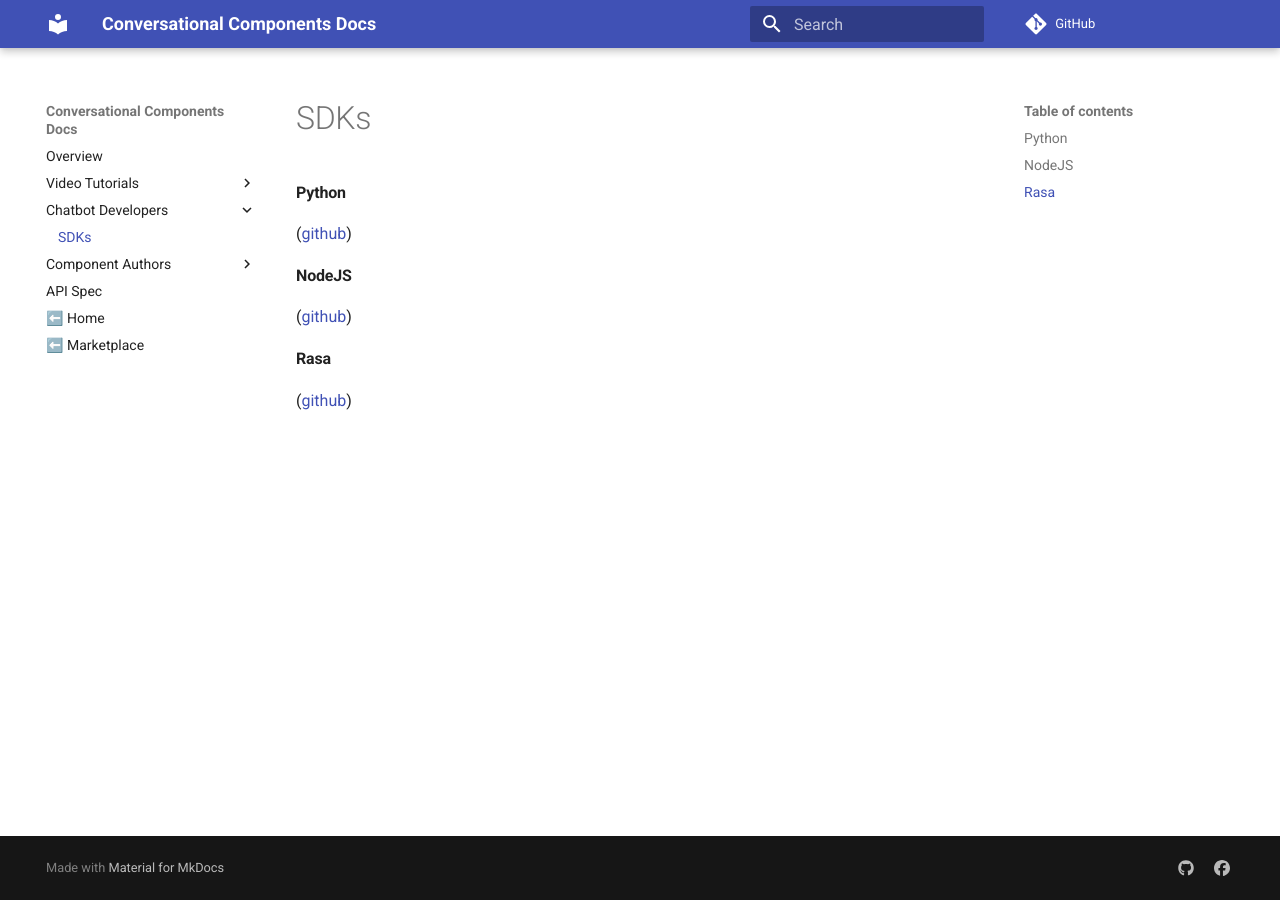
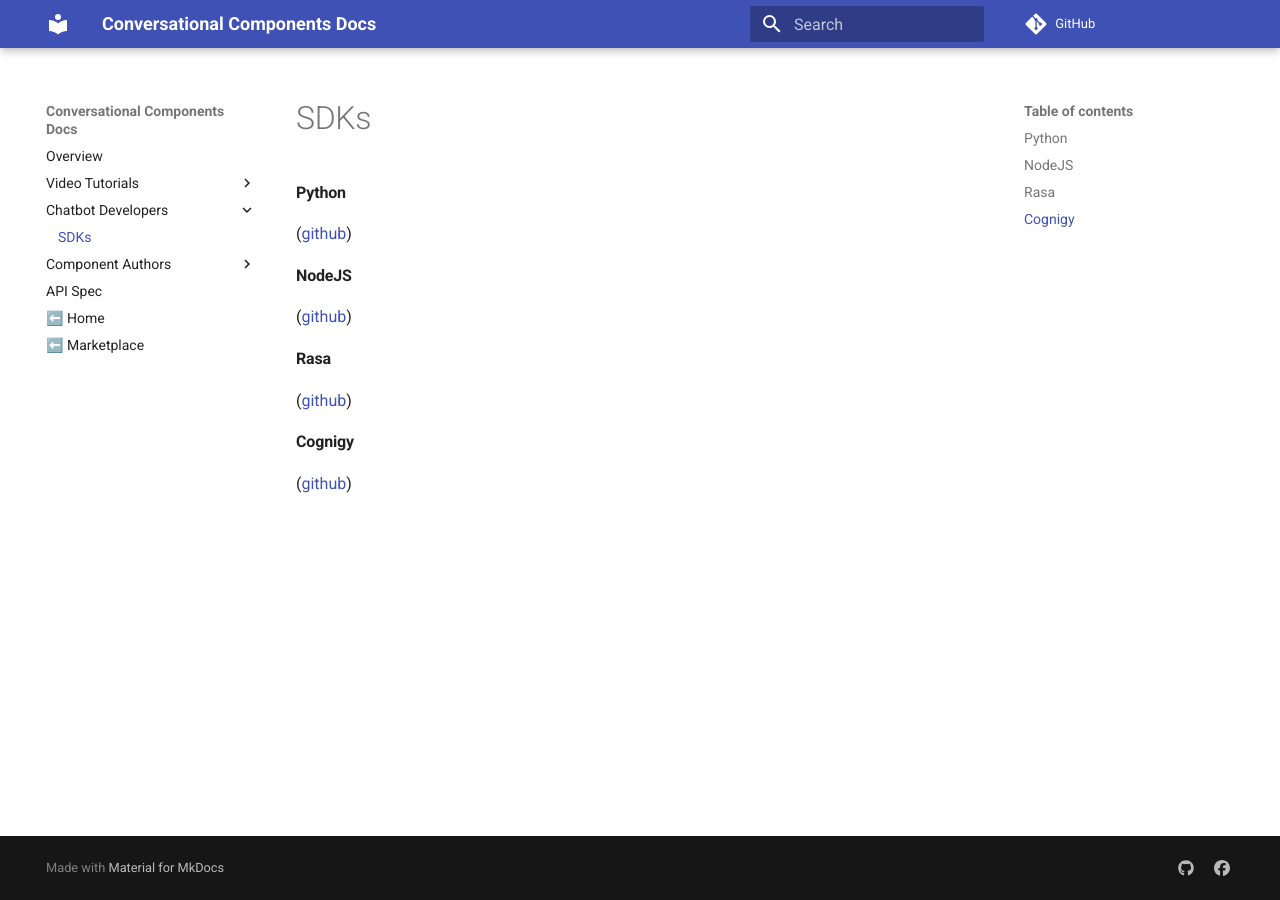
Before and after one commit to ConversationalComponents/docs, an MkDocs documentation site: the page built from docs/SDKs.md, in a window 1280 px wide. Built offline with MkDocs 1.6.1 and Material for MkDocs 9.7.7, drawn with Linux system fonts in a browser that asks for light colours; comment, search, counter and statistics services are not loaded.

Commit message:
add cognigy module to sdks

```diff
--- a/docs/SDKs.md
+++ b/docs/SDKs.md
@@ -5,3 +5,5 @@
 ([github](https://github.com/ConversationalComponents/coco-sdk-nodejs))
 #### Rasa
 ([github](https://github.com/ConversationalComponents/coco-rasa))
+#### Cognigy
+([github](https://github.com/ConversationalComponents/cognigy-coco-module))
```
